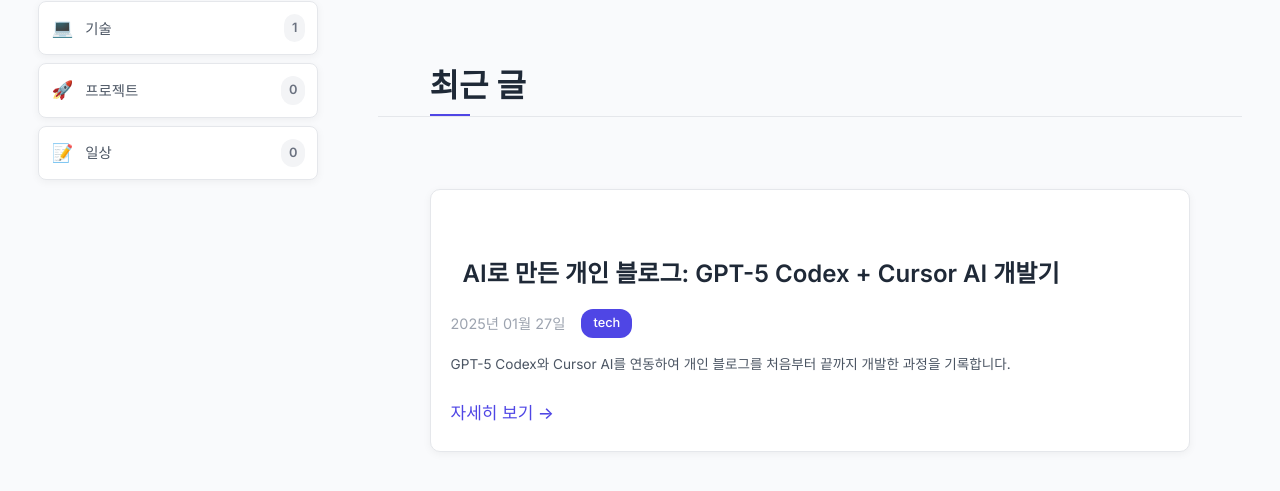
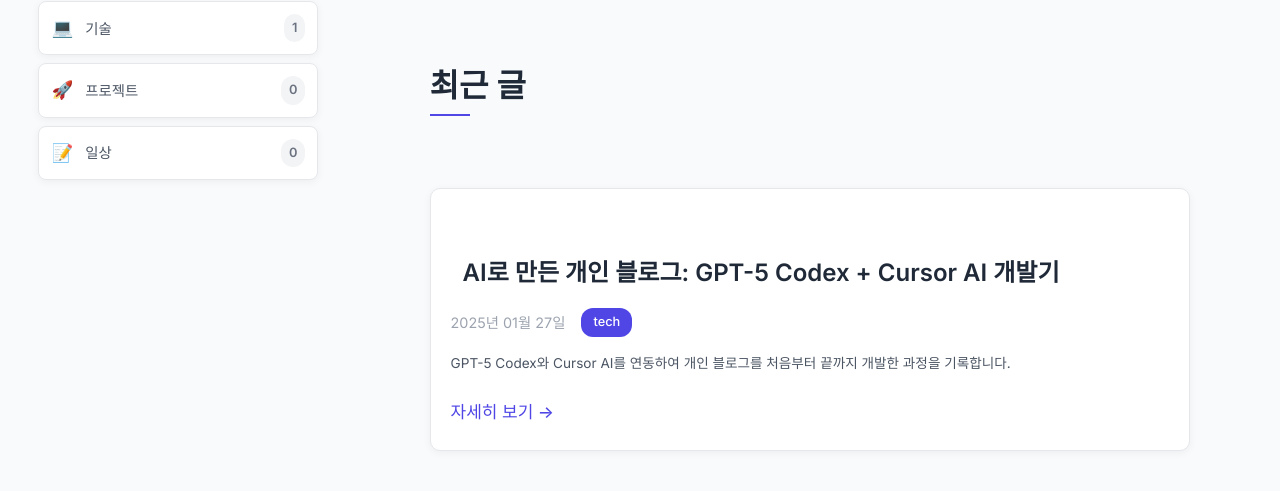
Before and after one commit to learningssik/learningssik.github.io, a Jekyll site: the page built from index.markdown, in a window 1280 px wide and 1292 px high. Shown: the part 744-1235 px from the top of the window. Built offline with Jekyll 4.4.1, drawn with Linux system fonts in a browser that asks for light colours.

Commit message:
fix: H2 제목 스타일 개선
- H2 제목 크기를 1.5em에서 1.25em으로 축소
- H2 제목의 보라색 밑줄 제거 (border-bottom: none)
- H2 제목의 하단 패딩 제거 (padding-bottom: 0)
- 더 깔끔하고 읽기 쉬운 제목 스타일링

```diff
--- a/assets/css/main.css
+++ b/assets/css/main.css
@@ -55,9 +55,9 @@
 }
 
 h2 {
-    font-size: 1.5em;
-    border-bottom: 1px solid #e5e7eb;
-    padding-bottom: 0.3em;
+    font-size: 1.25em;
+    border-bottom: none;
+    padding-bottom: 0;
 }
 
 h3 {
```
